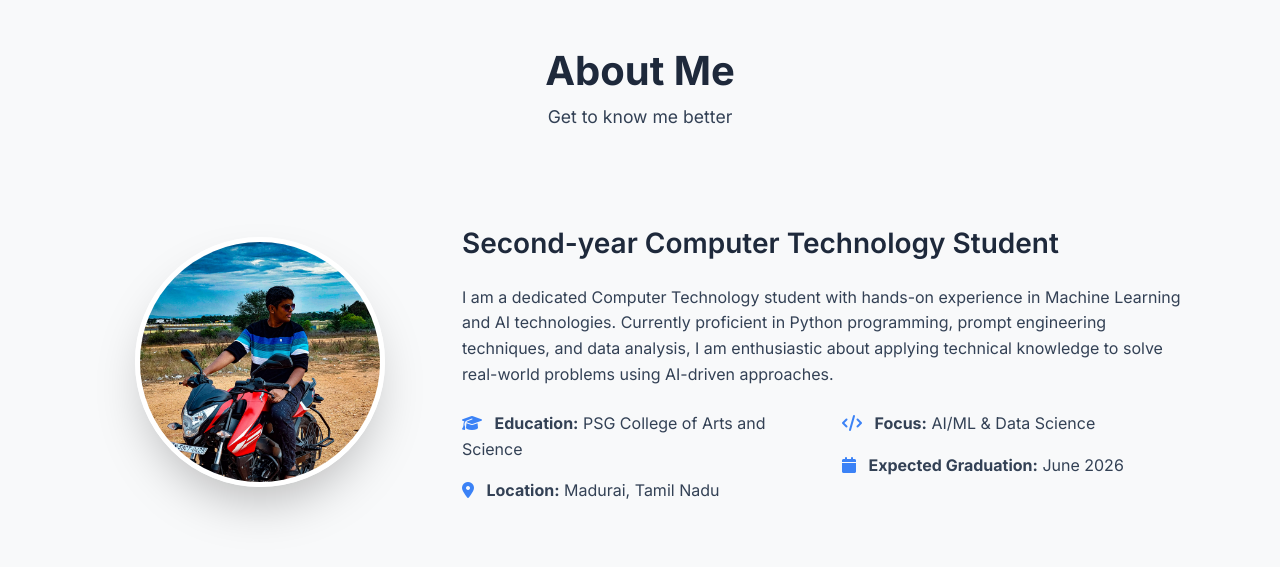
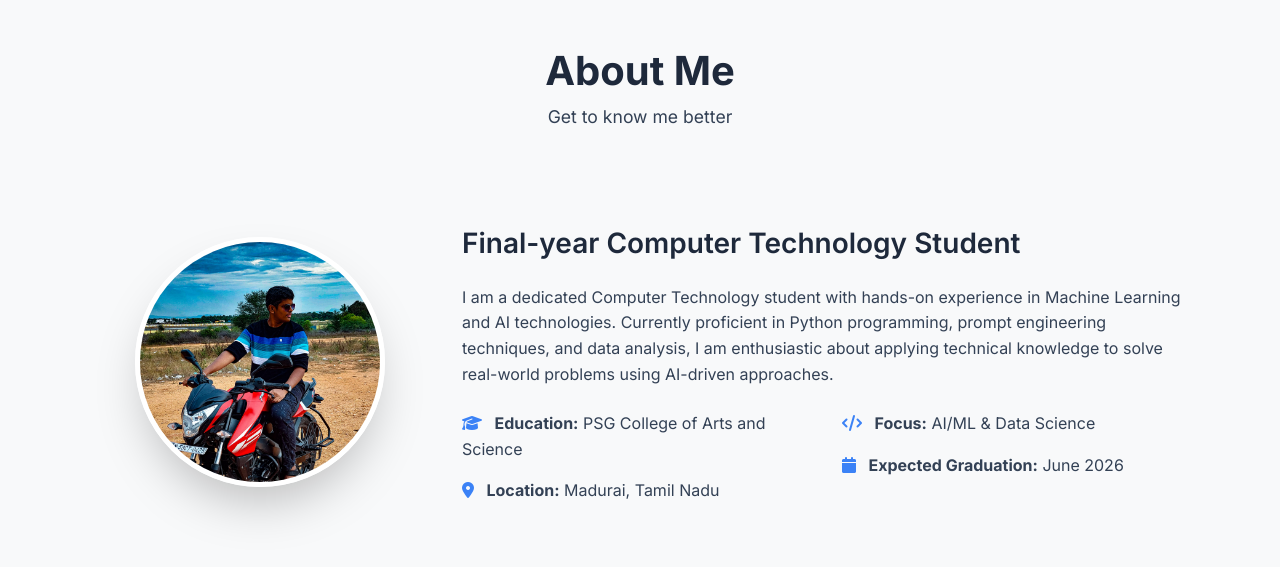
Before and after one commit to SUGIRTHAN-21/Sugirthan-Portfolio, a Flask app: page / in a window 1280 px wide. Shown: the part 929-1496 px from the top of the page. Run offline with Flask 3, Linux system fonts and the light colour scheme.

Commit message:
Update index.html

```diff
--- a/templates/index.html
+++ b/templates/index.html
@@ -102,7 +102,7 @@
                 </div>
                 <div class="col-lg-8" data-aos="fade-left">
                     <div class="about-content">
-                        <h3 class="mb-4">Second-year Computer Technology Student</h3>
+                        <h3 class="mb-4">Final-year Computer Technology Student</h3>
                         <p class="mb-4">
                             I am a dedicated Computer Technology student with hands-on experience in Machine Learning
                             and AI technologies. Currently proficient in Python programming, prompt engineering techniques,
```
